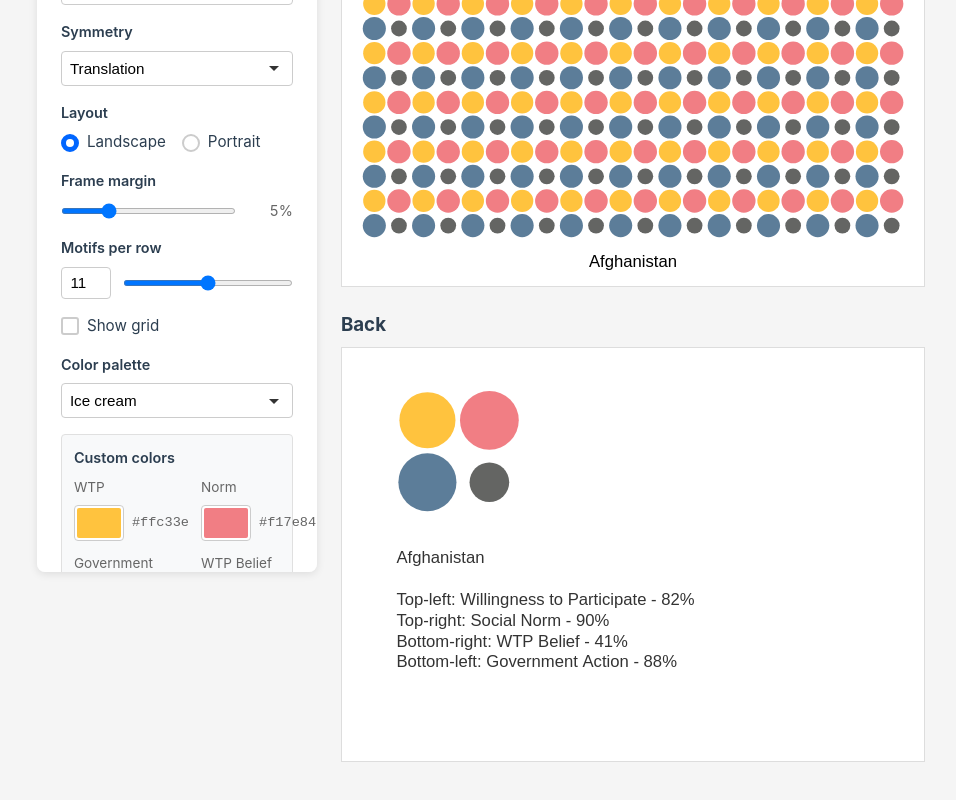
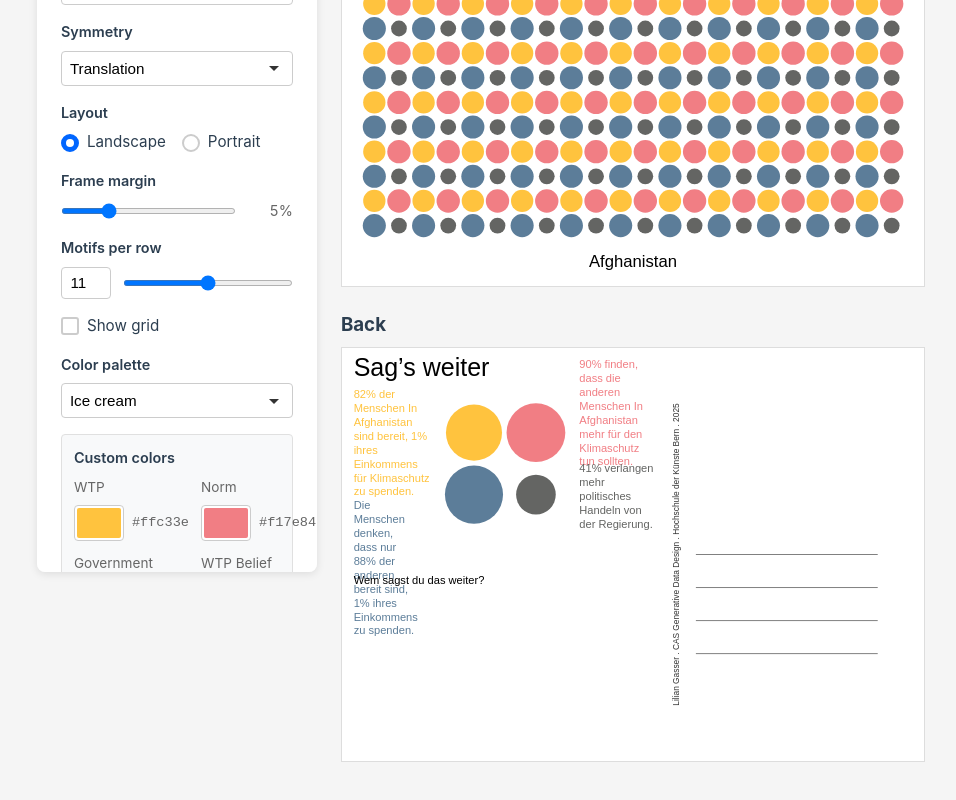
Before and after one commit to LiliGasser/repeatpattern-app, a Vue app: page / in a window 1280 px wide. Shown: the part 336-1136 px from the top of the page, without its empty margins (141-1097 px from the left). Built offline with nearby package versions, Linux system fonts and the light colour scheme; what p5.js-svg would draw is missing.

Commit message:
WIP design of postcard back

```diff
--- a/src/components/postcards/PostcardBack.vue
+++ b/src/components/postcards/PostcardBack.vue
@@ -10,6 +10,7 @@ import { watch, onMounted } from 'vue'
 import { useP5Svg } from '../../composables/useP5Svg'
 import { motifs } from '../../motifs'
 import { pointsToPixels } from '../../utils/typography'
+import { getMotifColors } from '../../motifs/colors'
 
 const props = defineProps({
   countryData: Object,
@@ -18,6 +19,7 @@ const props = defineProps({
   canvasDimensions: Object,
   showGrid: Boolean,
   palette: String,
+  dpi: Number,
 })
 
 const emit = defineEmits(['sketch-ready'])
@@ -46,50 +48,154 @@ const createSketch = () => (p) => {
       return
     }
 
+    // Set the x position of the separator
+    const midX = props.canvasDimensions.width * 0.575
+
     const motifObj = motifs[props.motif]
 
     if (motifObj) {
       try {
-        const centerX = props.canvasDimensions.width / 5
-        const centerY = props.canvasDimensions.height / 4
+        // LEFT HALF - Content
+        const centerMotifX = props.canvasDimensions.width*0.28
+        const centerMotifY = props.canvasDimensions.height*0.28
+        const leftTextX = props.canvasDimensions.width*0.02
+        const topTextY = props.canvasDimensions.height*0.02
         const size = Math.min(props.drawableArea.width, props.drawableArea.height) * 0.3
 
-        motifObj.draw(p, centerX, centerY, size, props.countryData, props.palette)
+        // Draw motif
+        motifObj.draw(p, centerMotifX, centerMotifY, size, props.countryData, props.palette)
 
         // Draw grid around motif if enabled
         if (props.showGrid) {
-          p.stroke(200)  // Light gray
+          p.stroke(200)
           p.strokeWeight(0.4)
           p.noFill()
 
-          // Draw a square around the motif
           const gridSize = size
           p.rect(
-            centerX - gridSize / 2,
-            centerY - gridSize / 2,
+            centerMotifX - gridSize / 2,
+            centerMotifY - gridSize / 2,
             gridSize,
             gridSize
           )
         }
 
-        const explanation = motifObj.explain(props.countryData)
+        // General settings for text
+        p.noStroke()
+
+        // Write title
+        const titleText = "Sag’s weiter"
+        p.fill(0)
+        p.textAlign(p.LEFT, p.TOP) // TODO Bottom needed, and then p.TextAscent?
+        p.textSize(pointsToPixels(18))
+        p.text(
+          titleText,
+          leftTextX,
+          topTextY,
+        )
+
+        // Get four-part explanation from country data
+        const explanation = props.countryData.motifExplanation
+        if (explanation) {
+          const explanationFontSize = pointsToPixels(8)
+          p.textSize(explanationFontSize)
+
+          // Get colors from the selected palette
+          const colors = getMotifColors(props.palette)
+
+          // Position explanations around the motif
+          const offset = size * 0.6
+
+          // Calculate available widths for text wrapping
+          const wtpTextWidth = (centerMotifX - size / 2) - leftTextX - 10
+          const rightTextWidth = (midX - 20) - (centerMotifX + offset)  // From offset to separator
+
+          // Top-left (WTP) - cyan color
+          p.fill(colors.wtp)
+          p.noStroke()
+          p.textAlign(p.LEFT, p.TOP)
+          p.textWrap(p.WORD)
+          p.text(
+            explanation.wtp,
+            leftTextX,
+            topTextY + pointsToPixels(24),
+            wtpTextWidth
+          )
+
+          // Top-right (Norm) - pink/coral color
+          p.fill(colors.norm)
+          p.textAlign(p.LEFT, p.TOP)
+          p.textWrap(p.WORD)
+          p.text(
+            explanation.norm,
+            centerMotifX + offset,
+            leftTextX,  // Align with top
+            rightTextWidth
+          )
+
+          // Bottom-right (WTP Belief) - gray color
+          p.fill(colors.wtpBelief)
+          p.textAlign(p.LEFT, p.TOP)
+          p.textWrap(p.WORD)
+          p.text(
+            explanation.wtpBelief,
+            centerMotifX + offset,
+            centerMotifY,
+            rightTextWidth
+          )
+
+          // Bottom-left (Government) - blue-gray color
+          p.fill(colors.government)
+          p.textAlign(p.LEFT, p.TOP)
+          p.textWrap(p.WORD)
+          const govTextWidth = (centerMotifX - offset) - leftTextX - 10  // From left to offset
+          p.text(
+            explanation.government,
+            leftTextX,
+            centerMotifY + size * 0.3,
+            govTextWidth
+          )
+        }
+        // Write paragraph
+        const paragraphText = "Wem sagst du das weiter?"
+        p.fill(0)
+        p.textAlign(p.LEFT, p.TOP) // TODO Bottom needed, and then p.TextAscent?
+        p.textSize(pointsToPixels(8))
+        p.text(
+          paragraphText,
+          leftTextX,
+          props.canvasDimensions.height*0.55,
+        )
+
+        // SEPARATOR - Vertical text in the middle
+        // TODO same separator as in v1 (is it a question of font family?)
+        p.push()
+        p.translate(midX, props.canvasDimensions.height / 2)
+        p.rotate(-p.HALF_PI)  // Rotate -90 degrees for vertical text
 
         p.fill('#333')
         p.noStroke()
-        p.textAlign(p.LEFT, p.TOP)
-        p.textSize(pointsToPixels(12))
-        p.textWrap(p.WORD)
+        p.textAlign(p.CENTER, p.CENTER)
+        p.textSize(pointsToPixels(6))
 
-        const textX = centerX - size/2
-        const textY = centerY + size * 0.8
-        const textWidth = props.drawableArea.width * 0.8
+        const separatorText = 'Lilian Gasser . CAS Generative Data Design . Hochschule der Künste Bern . 2025'
+        p.text(separatorText, 0, 0)
 
-        p.text(
-          explanation,
-          textX,
-          textY,
-          textWidth
-        )
+        p.pop()
+
+        // RIGHT HALF - 4 horizontal lines for address
+        // TODO same lines as in v1
+        p.push()
+        p.noFill()
+        p.stroke(0)
+        p.strokeWeight(0.5)
+        p.line(props.canvasDimensions.width * 0.54 + 60 * props.dpi / 150, props.canvasDimensions.height * 0.50, props.canvasDimensions.width - 70 * props.dpi / 150, props.canvasDimensions.height * 0.50)
+        p.line(props.canvasDimensions.width * 0.54 + 60 * props.dpi / 150, props.canvasDimensions.height * 0.58, props.canvasDimensions.width - 70 * props.dpi / 150, props.canvasDimensions.height * 0.58)
+        p.line(props.canvasDimensions.width * 0.54 + 60 * props.dpi / 150, props.canvasDimensions.height * 0.66, props.canvasDimensions.width - 70 * props.dpi / 150, props.canvasDimensions.height * 0.66)
+        p.line(props.canvasDimensions.width * 0.54 + 60 * props.dpi / 150, props.canvasDimensions.height * 0.74, props.canvasDimensions.width - 70 * props.dpi / 150, props.canvasDimensions.height * 0.74)
+        p.pop()
+
+
       } catch (err) {
         console.error('Error drawing back:', err)
       }
--- a/src/utils/loadCountryData.js
+++ b/src/utils/loadCountryData.js
@@ -1,4 +1,20 @@
 import Papa from 'papaparse'
+
+/**
+ * Create four-part explanation for the motif elements
+ */
+function createMotifExplanation(row) {
+  const country_de_prefix = row.country_de_prefix || 'in'
+  const country_de_decl = row.country_de_decl || row.country_de || ''
+  const countryPhrase = `${country_de_prefix} ${country_de_decl}`
+
+  return {
+    wtp: `${row.gccs_wtp?.toFixed(0) || 0}% der Menschen ${countryPhrase} sind bereit, 1% ihres Einkommens für Klimaschutz zu spenden.`,
+    norm: `${row.gccs_norm?.toFixed(0) || 0}% finden, dass die anderen Menschen ${countryPhrase} mehr für den Klimaschutz tun sollten.`,
+    wtpBelief: `${row.gccs_wtp_belief?.toFixed(0) || 0}% verlangen mehr politisches Handeln von der Regierung.`,
+    government: `Die Menschen denken, dass nur ${row.gccs_government?.toFixed(0) || 0}% der anderen bereit sind, 1% ihres Einkommens zu spenden.`
+  }
+}
 
 /**
  * Load the CSV that contains:
@@ -51,6 +67,7 @@ export async function loadCountryMatrix(url = '/data/gccs_country_with_temperatu
       gccs_government: Number(row.gccs_government) || 0,
       temperature: Number(row.temperature) || 0,
       gdp: Number(row.gdp) || 0,
+      motifExplanation: createMotifExplanation(row),
       // Include any other columns that might be in the CSV
       ...Object.keys(row).reduce((acc, key) => {
         if (key !== 'country_de' && !['gccs_wtp', 'gccs_wtp_belief', 'gccs_norm', 'gccs_government', 'temperature', 'gdp'].includes(key)) {
--- a/src/views/Dashboard.vue
+++ b/src/views/Dashboard.vue
@@ -27,6 +27,7 @@ const {
   motifsPerRow,
   showGrid,
   selectedPalette,
+  dpi,
   frontPostcardDimensions,
   frontCanvasDimensions,
   frontDrawableArea,
@@ -117,6 +118,7 @@ const exportPdf = async () => {
           :canvas-dimensions="backCanvasDimensions"
           :show-grid="showGrid"
           :palette="selectedPalette"
+          :dpi="dpi"
           @sketch-ready="backSketchRef = $event"
         />
       </div>
```
